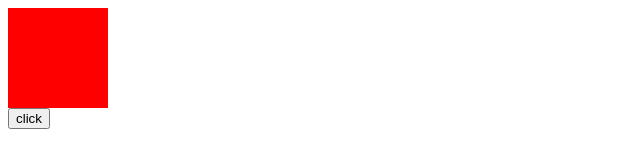
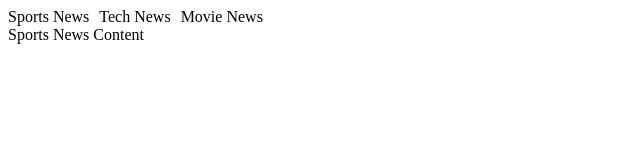
Before and after one commit to DearJohnn/vue3, a plain HTML site: page index.html in a window 1280 px wide. Shown: the whole page, without its empty margins (0-640 px from the left). Drawn offline with nearby package versions, Linux system fonts and the light colour scheme.

Commit message:
news tabs switch

```diff
--- a/index.html
+++ b/index.html
@@ -5,34 +5,47 @@
     <meta charset="UTF-8">
     <meta name="viewport" content="width=device-width, initial-scale=1.0">
     <script src="https://unpkg.com/vue@3/dist/vue.global.js"></script>
+    <style>
+        .tabs{
+            display:flex;
+            gap:10px;
+        }
+        .content>div{
+            display:none;
+        }
+    </style>
     <title>Document</title>
 </head>
 <body>
     <div id="app">
-        <div :style="[baseStyle,actStyle]"></div>
-        <button @click="fn">click</button>
+        <div class="tabs">
+            <div @click="show('sports')">Sports News</div>
+            <div @click="show('tech')">Tech News</div>
+            <div @click="show('movie')">Movie News</div>
+        </div>
+        <div class="content">
+            <div :style="{display: activeTab === 'sports' ? 'block' : 'none'}">Sports News Content</div>
+            <div :style="{display: activeTab === 'tech' ? 'block' : 'none'}">Tech News Content</div>
+            <div :style="{display: activeTab === 'movie' ? 'block' : 'none'}">Movie News Content</div>
+        </div>
+
+
     </div>
     <script>
         const{createApp} = Vue
         createApp({
             data(){
                 return {
-                    baseStyle:{
-                        width:"100px",
-                        height:"100px",
-                        backgroundColor:"red"
-                    },
-                    actStyle:{
-                        display:"block"
-                    }
+                    activeTab:'sports'
                 }
             },
             methods:{
-                fn(){
-                    this.actStyle.display=this.actStyle.display=="block"?"none":"block"
+                show(tab){
+                    this.activeTab = tab
+                }
                 }
             }
-        }).mount("#app")
+        ).mount("#app")
     </script>
 </body>
 </html>
```
